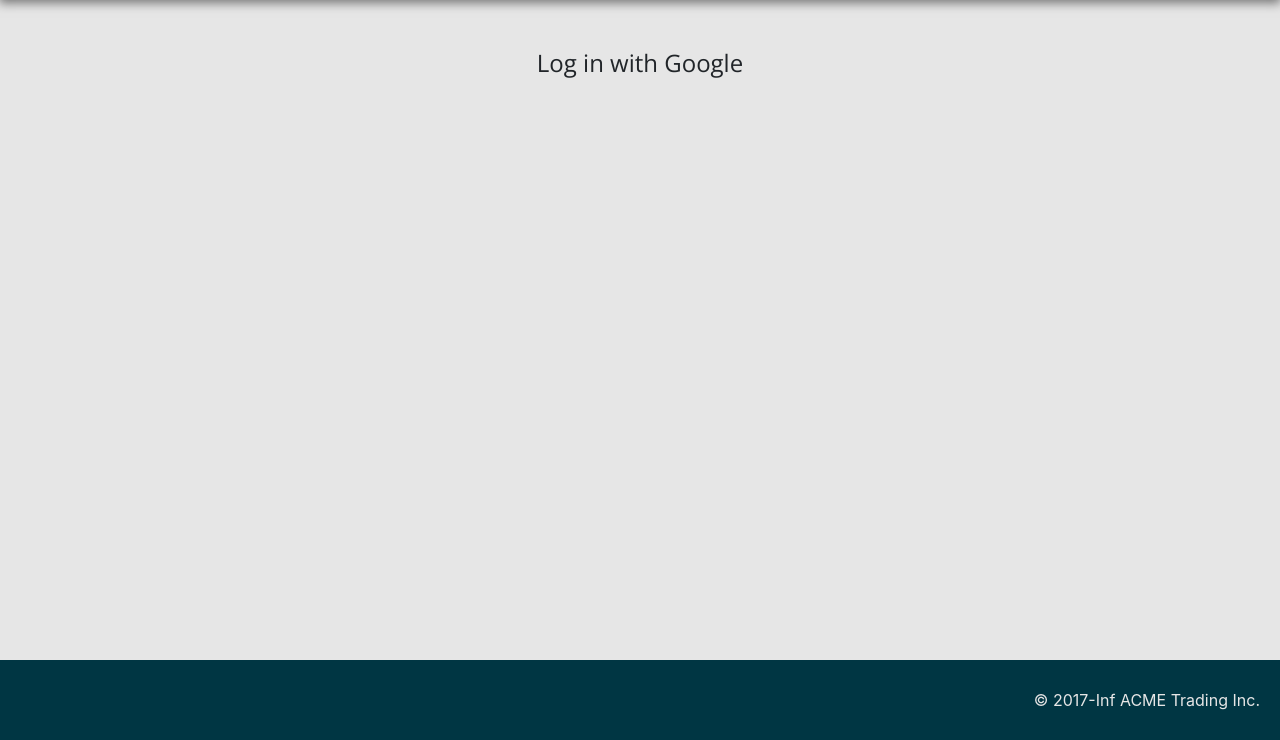
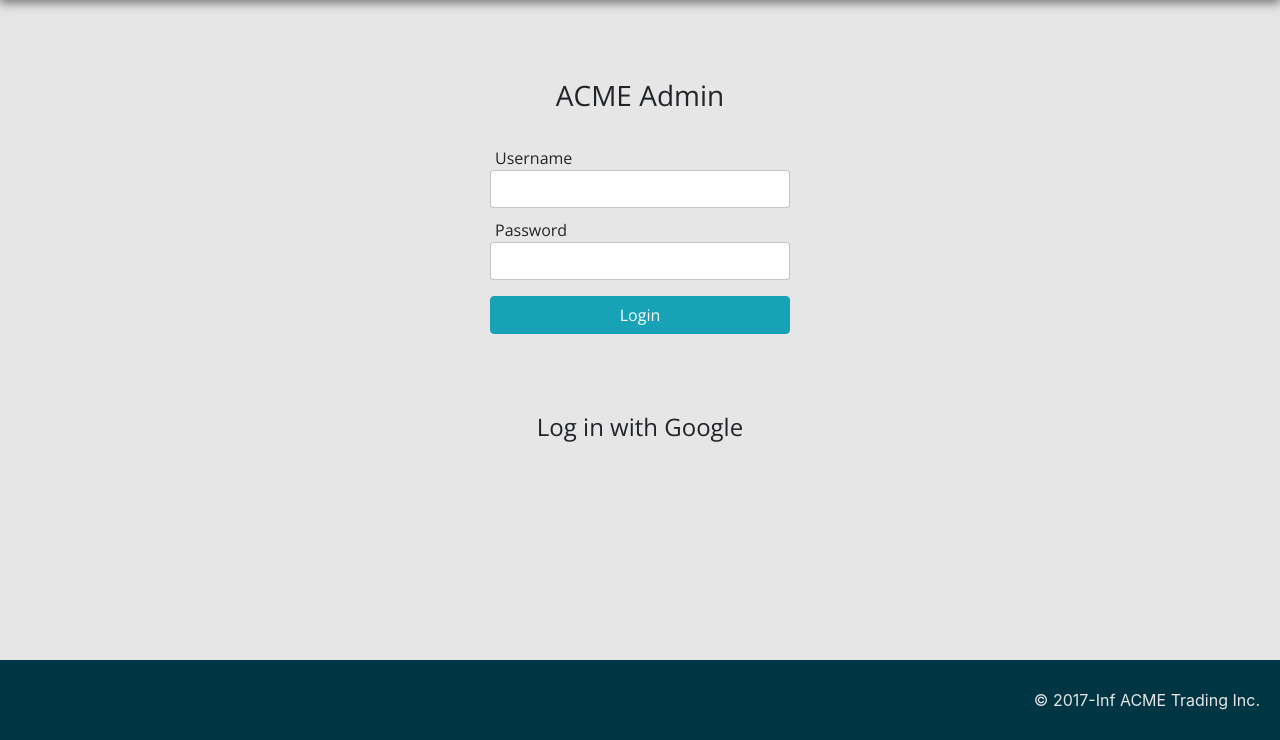
Before and after one commit to evblance/acme-trading-item-catalog, a Flask app: page /login in a window 1280 px wide. Shown: the part 60-800 px from the top of the page. Run offline with Flask 2, Linux system fonts and the light colour scheme; style sheets or scripts are compiled from the project's sources; parts of the project's set-up code (start-up, migrations or seed data) failed here and were passed over; some libraries are stand-ins or nearby versions; some web fonts are replaced.

Commit message:
Adds server-side login form and authentication

```diff
--- a/static/sass/catalog.scss
+++ b/static/sass/catalog.scss
@@ -207,10 +207,6 @@ body {
 .form--login__submit {
   cursor: pointer;
   width: 100%;
-
-  &:hover {
-    background: $menuHoverColor;
-  }
 }
 
 .form--delete {
--- a/templates/login.html
+++ b/templates/login.html
@@ -12,17 +12,17 @@
 {% endif %}
 {% endwith %}
 
-<!-- TODO: Server-side authentication  -->
-<!-- <form class="form--login" action="/login" method="post">
+<form class="form--login" action="/login" method="post">
   <h3 class="form--login__heading">ACME Admin</h3>
   <fieldset class="form-group">
     <label class="form--login__label" for="username">Username</label>
     <input class="form-control" name="username" type="text">
     <label class="form--login__label" for="password">Password</label>
     <input class="form-control" name="password" type="password">
+    <input hidden name="state" value="{{ STATE }}">
   </fieldset>
-  <button class="btn form--login__submit" type="submit">Login</button>
-</form> -->
+  <button class="btn btn-info form--login__submit" type="submit">Login</button>
+</form>
 <div class="g-login">
   <h4 class="g-login__heading">Log in with Google</h4>
   <a class="g-login__link" href="{{ url_for('googleLogin') }}">
--- a/views.py
+++ b/views.py
@@ -25,6 +25,7 @@ from flask_httpauth import HTTPBasicAuth
 from flask_bcrypt import Bcrypt
 from itsdangerous import TimedJSONWebSignatureSerializer, BadSignature, \
                          SignatureExpired
+import bleach
 
 
 ##################
@@ -166,19 +167,38 @@ def validPasswordInput(password):
 
 @app.route("/login", methods=["POST", "GET"])
 def login():
-    # Set a new state for the login session
-    session["state"] = generateSessionToken()
 
-    # TODO: Server-side authentication
-    # if request.method == "POST":
-    #     username = request.form["username"]
-    #     password = request.form["password"]
-    #     if username == USER["username"] and password == USER["password"]:
-    #         return redirect(url_for("home"))
-    #     flash("Incorrect username or password.")
-    #     return render_template("login.html", title=TITLE)
+    if request.method == "POST":
+        # Attempt to validate state token
+        if session.get("state") != request.form.get("state"):
+            flash("Invalid login session.")
+            return redirect(url_for("login"))
+        # Do some basic input sanitization and validation
+        username = bleach.clean(request.form["username"])
+        username = username.lower()
+        if not validEmailInput(username):
+            flash("Incorrect username or password.")
+            return redirect(url_for("login"))
+        password = bleach.clean(request.form["password"])
+        # Attempt to load user
+        try:
+            user = db_session.query(User).filter_by(username=username).one()
+        except NoResultFound:
+            flash("Incorrect username or password.")
+            return redirect(url_for("login"))
+        # Log user in if supplied password is correct
+        if checkPassword(user, password):
+            session["email"] = username
+            flash("You are now logged in as '{}'."
+                  .format(session["email"]))
+            return redirect(url_for("home"))
+        else:
+            flash("Incorrect username or password.")
+            return redirect(url_for("login"))
 
     if request.method == "GET":
+        # Set a new state for the login session
+        session["state"] = generateSessionToken()
         return render_template("login.html",
                                title=TITLE,
                                STATE=session["state"])
@@ -186,16 +206,21 @@ def login():
 
 @app.route("/logout", methods=["POST", "GET"])
 def logout():
-    # TODO: Add code to handle possibility of server-side authentication
-    # NOTE: Needs to redirect to Google signout route if the user is logged
-    #       in via OAuth2 through this provider.
-    return redirect(url_for("googleLogout"))
+    # Redirect to appropriate URL if login is via Google OAuth2
+    if session.get("google_id"):
+        return redirect(url_for("googleLogout"))
+    else:
+        # Reset session
+        del session["email"]
+        # Let the user know they logged in successfully upon redirect
+        flash("Logged out successfully.")
+        return redirect(url_for("home"))
 
 
 # Route for handling Google OAuth2 signin
 @app.route("/oauth2/google/signin", methods=["POST"])
 def googleLogin():
-    print("CHECKING STATE TOKEN \n")
+    # Validate state token
     if request.args.get("state") != session["state"]:
         resp_data = makeRespObj(401, "Invalid state parameter.")
         response = jsonify(resp_data)
@@ -276,7 +301,6 @@ def googleLogin():
     session["email"] = user_data["email"]
     print("User email is: {}\n".format(session["email"]))
     print("Redirecting\n")
-    # flash("You are logged in via OAuth2 as: {}".format(session["email"]))
     return redirect(url_for("home"))
 
 
@@ -299,7 +323,7 @@ def googleLogout():
         del session["credentials"]
         del session["google_id"]
         del session["email"]
-        flash("Logged out was successfully.")
+        flash("Logged out successfully.")
         # Let the user know that their logout was successful on redirect
         return redirect(url_for("home"))
     else:
@@ -662,7 +686,7 @@ def APIRegisterUser():
     try:
         pw_hash = bcrypt.generate_password_hash(request.args["password"])
         new_user = User(
-                       username=request.args["username"],
+                       username=request.args["username"].lower(),
                        password_hash=pw_hash
                    )
         db_session.add(new_user)
```
